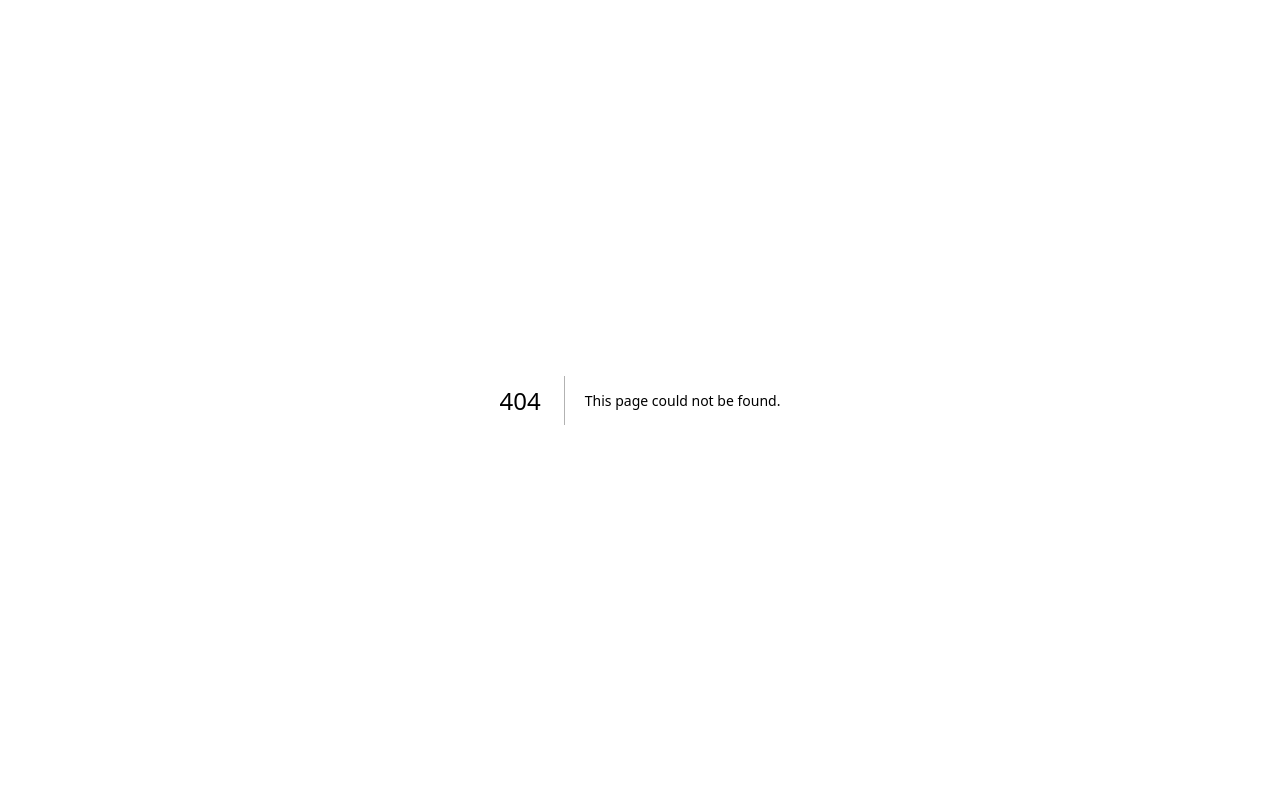
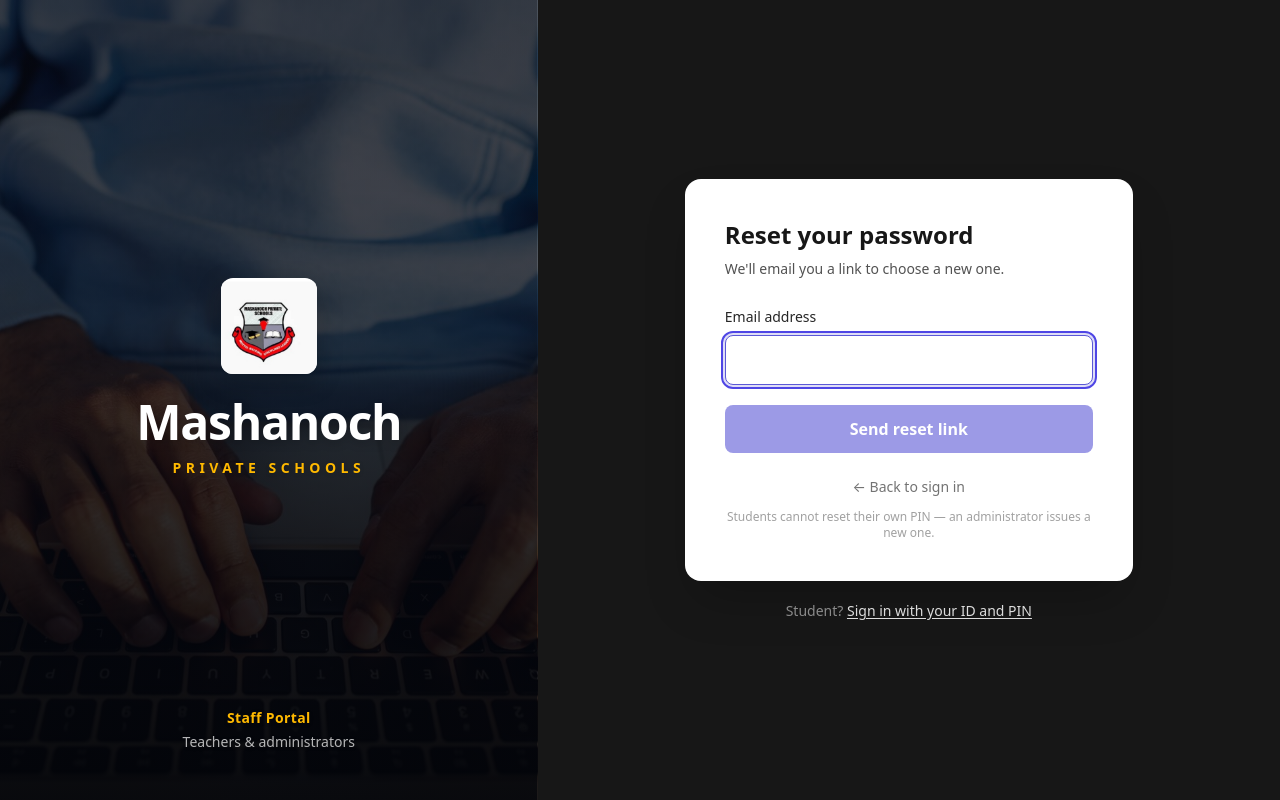
Before and after one commit to Dydex/mashanoch-cbt, a Next.js app: page /staff/forgot-password in a window 1280 px wide. Before the commit this address had no page. Built offline with nearby package versions, Linux system fonts and the light colour scheme.

Commit message:
Add password reset page with link expiry countdown

```diff
--- /dev/null
+++ b/src/app/staff/forgot-password/page.tsx
@@ -0,0 +1,136 @@
+"use client";
+
+import Link from "next/link";
+import { useActionState, useEffect, useState } from "react";
+import { requestPasswordReset, type StaffState } from "../actions";
+import {
+  RESET_LINK_TTL_SECONDS,
+  RESET_RESEND_COOLDOWN_SECONDS,
+} from "@/lib/constants";
+
+const initial: StaffState = {};
+
+/** 3725 seconds as "1:02:05", 125 as "2:05". */
+function formatCountdown(totalSeconds: number): string {
+  const h = Math.floor(totalSeconds / 3600);
+  const m = Math.floor((totalSeconds % 3600) / 60);
+  const ss = String(totalSeconds % 60).padStart(2, "0");
+  return h ? `${h}:${String(m).padStart(2, "0")}:${ss}` : `${m}:${ss}`;
+}
+
+export default function ForgotPasswordPage() {
+  // Controlled, so the address is still there to resend to: React clears
+  // uncontrolled fields after every form action.
+  const [email, setEmail] = useState("");
+
+  // When the latest link was sent, and the clock both countdowns read. Each is
+  // set outside render (in the action, and by the interval below), which
+  // keeps rendering pure.
+  const [sentAt, setSentAt] = useState<number | null>(null);
+  const [now, setNow] = useState(0);
+
+  const [state, formAction, pending] = useActionState(
+    async (prev: StaffState, formData: FormData) => {
+      const result = await requestPasswordReset(prev, formData);
+      if (!result.error) {
+        const t = Date.now();
+        setSentAt(t);
+        setNow(t);
+      }
+      return result;
+    },
+    initial,
+  );
+
+  useEffect(() => {
+    if (sentAt === null) return;
+    const id = setInterval(() => setNow(Date.now()), 1000);
+    return () => clearInterval(id);
+  }, [sentAt]);
+
+  const sent = sentAt !== null;
+  const elapsed = sent ? Math.floor((now - sentAt) / 1000) : 0;
+  const expiresIn = Math.max(0, RESET_LINK_TTL_SECONDS - elapsed);
+  // Supabase will not send another reset email to the same address this
+  // soon. The action hides that refusal (it would reveal which addresses
+  // exist), so without this wait a resend would restart the countdown for a
+  // link that never went out.
+  const resendIn = Math.max(0, RESET_RESEND_COOLDOWN_SECONDS - elapsed);
+  const expired = sent && expiresIn === 0;
+
+  return (
+    <>
+      <h2 className="text-2xl font-bold text-neutral-900">Reset your password</h2>
+      <p className="mt-2 text-sm text-neutral-600">
+        We&apos;ll email you a link to choose a new one.
+      </p>
+
+      <form action={formAction} className="mt-7 space-y-5">
+        <div>
+          <label htmlFor="email" className="block text-sm font-medium text-neutral-800">
+            Email address
+          </label>
+          <input id="email" name="email" type="email" autoComplete="username"
+            autoFocus required value={email} onChange={(e) => setEmail(e.target.value)}
+            className="mt-2 w-full rounded-lg border border-neutral-300 bg-white px-4 py-3
+                       text-neutral-900 outline-none transition focus:border-[#5b58d6]
+                       focus:ring-2 focus:ring-[#5b58d6]/20" />
+        </div>
+
+        {state.error && (
+          <p role="alert" className="rounded-lg bg-red-50 px-3 py-2 text-sm text-red-700">{state.error}</p>
+        )}
+        {state.notice && (
+          <p className="rounded-lg bg-emerald-50 px-3 py-2 text-sm text-emerald-800">{state.notice}</p>
+        )}
+
+        {sent && (
+          <div
+            role="timer"
+            className={`rounded-lg px-4 py-3 text-sm ${
+              expired ? "bg-amber-50 text-amber-800" : "bg-neutral-100 text-neutral-700"
+            }`}
+          >
+            {expired ? (
+              <p>That link has expired. Send a new one below.</p>
+            ) : (
+              <>
+                <p>
+                  The link expires in{" "}
+                  <span className="font-semibold tabular-nums text-neutral-900">
+                    {formatCountdown(expiresIn)}
+                  </span>
+                  .
+                </p>
+                <p className="mt-1 text-xs text-neutral-500">
+                  Sending a new link cancels the old one, so use the newest email.
+                </p>
+              </>
+            )}
+          </div>
+        )}
+
+        <button type="submit" disabled={pending || resendIn > 0}
+          className="w-full rounded-lg bg-[#5b58d6] px-4 py-3 font-semibold text-white
+                     transition hover:bg-[#4b48c4] disabled:opacity-60">
+          {pending
+            ? "Sending…"
+            : !sent
+              ? "Send reset link"
+              : resendIn > 0
+                ? `Resend in ${formatCountdown(resendIn)}`
+                : "Send a new link"}
+        </button>
+      </form>
+
+      <p className="mt-6 text-center text-sm">
+        <Link href="/staff/login" className="text-neutral-500 hover:underline">
+          ← Back to sign in
+        </Link>
+      </p>
+      <p className="mt-3 text-center text-xs text-neutral-400">
+        Students cannot reset their own PIN — an administrator issues a new one.
+      </p>
+    </>
+  );
+}
```
